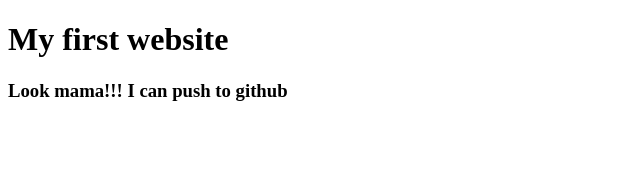
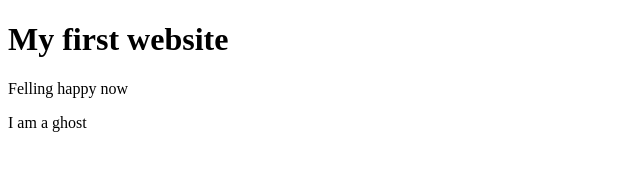
Before and after one commit to Riazul612/my-first-website, a plain HTML site: page index.html in a window 1280 px wide. Shown: the whole page, without its empty margins (0-640 px from the left). Drawn offline with Linux system fonts and the light colour scheme.

Commit message:
ghost added

```diff
--- a/index.html
+++ b/index.html
@@ -8,6 +8,7 @@
 </head>
 <body>
     <h1>My first website</h1>
-    <h3>Look mama!!! I can push to github</h3>
+    <p>Felling happy now</p>
+    <p>I am a ghost</p>
 </body>
 </html>
```
